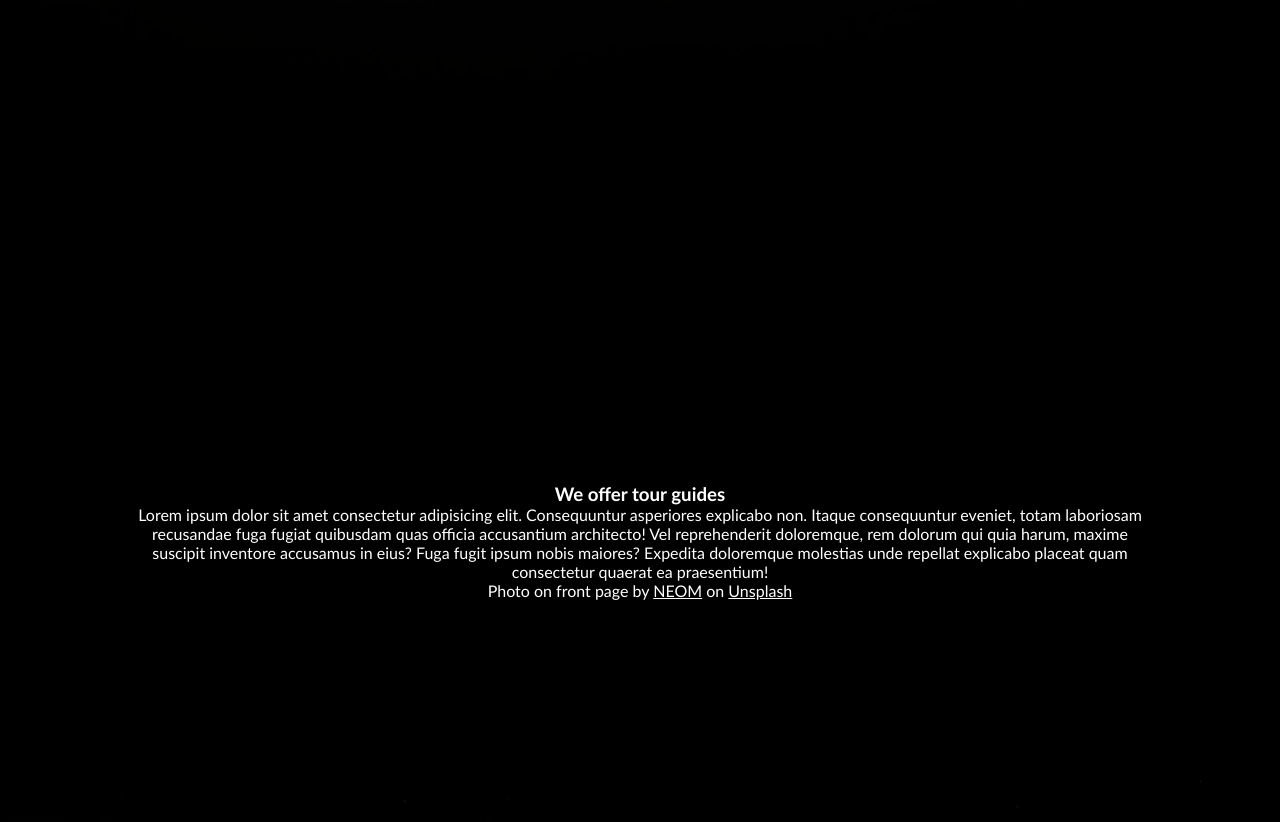
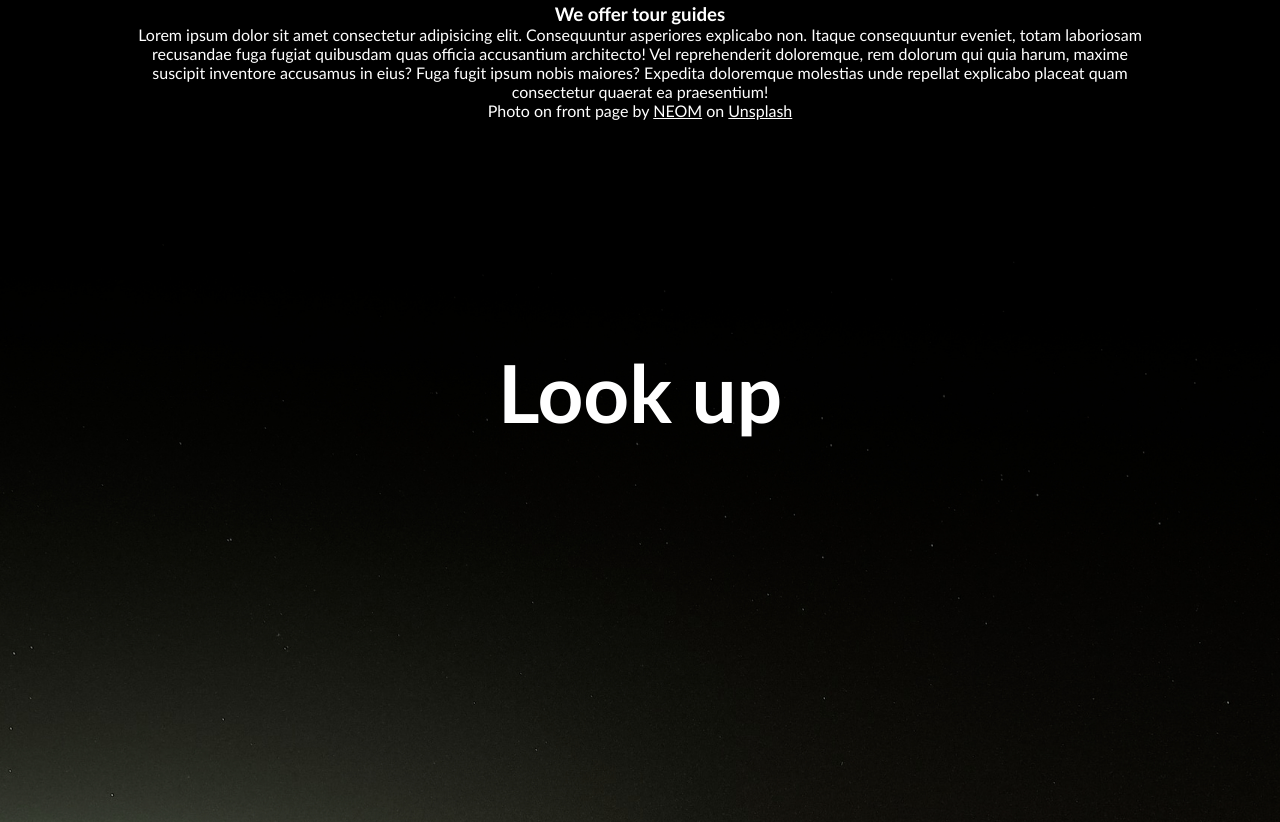
Before and after one commit to skrogsa/parallax2, a plain HTML site: page index.html in a window 1280 px wide. Shown: the part 970-1792 px from the top of the page. Drawn offline with Linux system fonts and the light colour scheme.

Commit message:
endret padding

```diff
--- a/styles.css
+++ b/styles.css
@@ -4,6 +4,7 @@
 
 .fullscreen {
     height: 100vh;
+    width: 100vw;
 }
 
 .parallax {
@@ -65,7 +66,7 @@
     display: flex;
     justify-content: center;
     align-items:baseline;
-    padding-top: 40em;
+    padding-top: 10em;
 }
 
 #mountain-bg > h2 {
@@ -82,7 +83,7 @@
     display: flex;
     justify-content: center;
     align-items:baseline;
-    padding-top: 40em;
+    padding-top: 10em;
 }
 
 #moon-bg {
```
